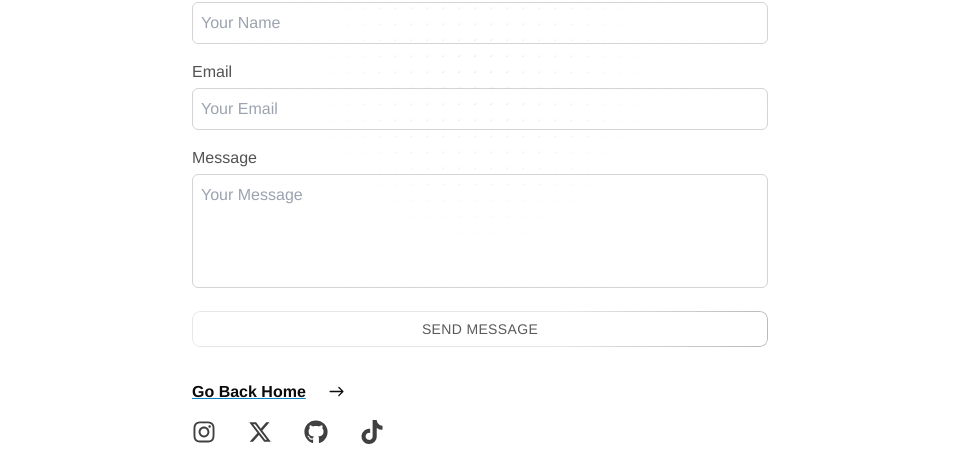
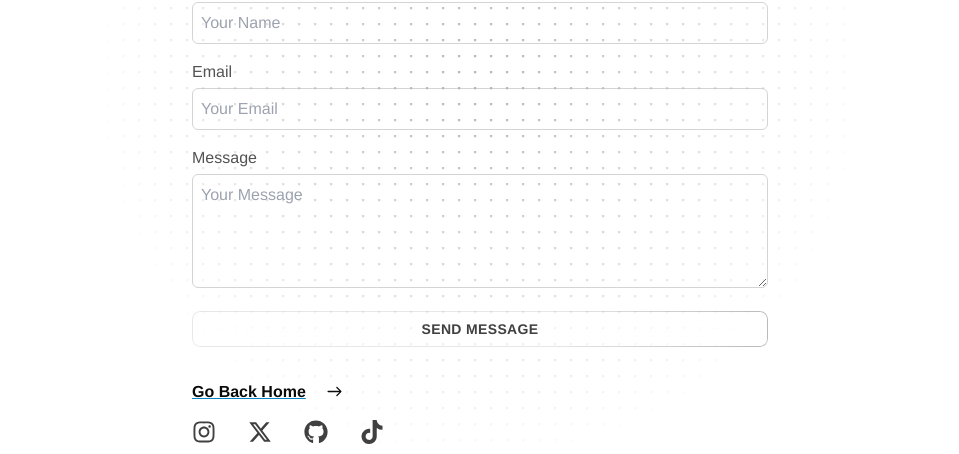
Before and after one commit to AdityaZxxx/Aditya-Portfolio, a Next.js app: page /contact in a window 1280 px wide. Shown: the part 323-777 px from the top of the page, without its empty margins (160-1119 px from the left). Built offline with nearby package versions, Linux system fonts and the light colour scheme.

Commit message:
change background

```diff
--- a/app/about/layout.tsx
+++ b/app/about/layout.tsx
@@ -10,7 +10,7 @@ export const metadata: Metadata = {
 
 export default function AboutLayout({ children }: Readonly<{ children: React.ReactNode }>) {
   return (
-    <BackgroundLines className="h-screen w-full">
+    <BackgroundLines>
       <Navbar />
       {children}
     </BackgroundLines>
--- a/app/about/page.tsx
+++ b/app/about/page.tsx
@@ -138,7 +138,7 @@ export default function About() {
               <p className="text-sm font-bold uppercase tracking-widest text-gray-700 dark:text-gray-300">
                 About Me.
               </p>
-              <h2 className="mt-6 text-3xl font-bold tracking-tight text-gray-900 dark:text-gray-300 sm:text-4xl lg:text-5xl">
+              <h2 className="mt-6  text-3xl font-bold tracking-tight text-gray-900 dark:text-gray-300 sm:text-4xl lg:text-5xl">
                 Let&apos;s get to know me
               </h2>
               <p className="mx-auto mt-4 max-w-2xl text-lg font-normal text-gray-700 dark:text-gray-300 lg:text-xl lg:leading-8">
--- a/app/contact/layout.tsx
+++ b/app/contact/layout.tsx
@@ -16,8 +16,8 @@ export default function ContactLayout({
   return (
     <div className="overflow-auto">
       <DotPattern
-        cr={0.5}
-        className={cn('[mask-image:radial-gradient(300px_circle_at_center,white,transparent)]')}
+        cr={1}
+        className={cn('[mask-image:radial-gradient(400px_circle_at_center,white,transparent)]')}
       />
       <Navbar />
       {children}
--- a/app/contact/page.tsx
+++ b/app/contact/page.tsx
@@ -71,7 +71,7 @@ export default function Contact() {
               type="text"
               id="name"
               placeholder="Your Name"
-              className="w-full mt-1 p-2 text-black dark:text-neutral-400 bg-white dark:bg-neutral-900  border border-neutral-300 dark:border-neutral-700 rounded-md focus:ring-2 focus:ring-sky-600 focus:border-transparent"
+              className="w-full mt-1 p-2 text-black dark:text-neutral-400 bg-white dark:bg-gray-950  border border-neutral-300 dark:border-neutral-700 rounded-md focus:ring-2 focus:ring-sky-600 focus:border-transparent"
             />
             {errors.name && <p className="mt-1 text-sm text-red-500">{errors.name.message}</p>}
           </div>
@@ -91,7 +91,7 @@ export default function Contact() {
               type="email"
               id="email"
               placeholder="Your Email"
-              className="w-full mt-1 p-2 dark:text-neutral-400 bg-white dark:bg-neutral-900 border border-neutral-300 dark:border-neutral-700 rounded-md focus:ring-2 focus:ring-sky-600 focus:border-transparent"
+              className="w-full mt-1 p-2 text-black dark:text-neutral-400 bg-white dark:bg-gray-950  border border-neutral-300 dark:border-neutral-700 rounded-md focus:ring-2 focus:ring-sky-600 focus:border-transparent"
             />
             {errors.email && <p className="mt-1 text-sm text-red-500">{errors.email.message}</p>}
           </div>
@@ -105,7 +105,7 @@ export default function Contact() {
               id="message"
               rows={4}
               placeholder="Your Message"
-              className="w-full mt-1 p-2 dark:text-neutral-400 bg-white dark:bg-neutral-900 border border-neutral-300 dark:border-neutral-700 rounded-md focus:ring-2 focus:ring-sky-600 focus:border-transparent resize-none"
+              className="w-full mt-1 p-2 text-black dark:text-neutral-400 bg-white dark:bg-gray-950  border border-neutral-300 dark:border-neutral-700 rounded-md focus:ring-2 focus:ring-sky-600 focus:border-transparent"
             />
             {errors.message && (
               <p className="mt-1 text-sm text-red-500">{errors.message.message}</p>
@@ -113,7 +113,7 @@ export default function Contact() {
           </div>
 
           <ShinyButton style={{ width: '100%' }} type="submit" disabled={isLoading}>
-            {isLoading ? 'Sending...' : 'Send Message'}
+            {isLoading ? 'Sending...' : <strong>send message</strong>}
           </ShinyButton>
         </form>
 
--- a/app/globals.css
+++ b/app/globals.css
@@ -67,6 +67,6 @@ body {
     @apply border-border;
   }
   body {
-    @apply bg-background text-foreground;
+    @apply bg-background text-foreground bg-white dark:bg-gray-950;
   }
 }
--- a/components/ui/background-beams-with-collision.tsx
+++ b/components/ui/background-beams-with-collision.tsx
@@ -70,7 +70,7 @@ export const BackgroundBeamsWithCollision = ({
     <div
       ref={parentRef}
       className={cn(
-        'min-h-screen bg-gradient-to-b from-sky-100 to-yellow-50 dark:from-[#010121] dark:to-black relative flex items-center w-full justify-center',
+        'min-h-screen bg-white dark:bg-gray-950 relative flex items-center w-full justify-center',
         className,
       )}
     >
--- a/components/ui/background-lines.tsx
+++ b/components/ui/background-lines.tsx
@@ -15,7 +15,7 @@ export const BackgroundLines = ({
   }
 }) => {
   return (
-    <div className={cn('h-[20rem] md:h-screen w-full bg-white dark:bg-black', className)}>
+    <div className={cn('h-[20rem] md:h-screen w-full bg-white dark:bg-gray-950', className)}>
       <SVG svgOptions={svgOptions} />
       {children}
     </div>
@@ -137,6 +137,26 @@ const SVG = ({
           key={`path-second-${idx}`}
         />
       ))}
+      {paths.map((path, idx) => (
+        <motion.path
+          d={path}
+          stroke={colors[idx]}
+          strokeWidth="2.3"
+          strokeLinecap="round"
+          variants={pathVariants}
+          initial="initial"
+          animate="animate"
+          transition={{
+            duration: svgOptions?.duration || 10,
+            ease: 'linear',
+            repeat: Infinity,
+            repeatType: 'loop',
+            delay: Math.floor(Math.random() * 10),
+            repeatDelay: Math.floor(Math.random() * 10 + 2),
+          }}
+          key={`path-second-${idx}`}
+        />
+      ))}
     </motion.svg>
   )
 }
--- a/components/ui/dot-pattern.tsx
+++ b/components/ui/dot-pattern.tsx
@@ -30,7 +30,7 @@ export function DotPattern({
     <svg
       aria-hidden="true"
       className={cn(
-        'pointer-events-none absolute inset-0 h-full w-full fill-neutral-400/80',
+        'pointer-events-none absolute inset-0 h-full w-full fill-neutral-200 stroke-neutral-400 dark:fill-neutral-800 dark:stroke-neutral-600',
         className,
       )}
       {...props}
--- a/components/ui/shiny-button.tsx
+++ b/components/ui/shiny-button.tsx
@@ -1,38 +1,34 @@
-"use client";
+'use client'
 
-import React from "react";
-import {
-  motion,
-  type AnimationProps,
-  type HTMLMotionProps,
-} from "framer-motion";
-import { cn } from "@/lib/utils";
+import React from 'react'
+import { motion, type AnimationProps, type HTMLMotionProps } from 'framer-motion'
+import { cn } from '@/lib/utils'
 
 const animationProps = {
-  initial: { "--x": "100%", scale: 0.8 },
-  animate: { "--x": "-100%", scale: 1 },
+  initial: { '--x': '100%', scale: 0.8 },
+  animate: { '--x': '-100%', scale: 1 },
   whileTap: { scale: 0.95 },
   transition: {
     repeat: Infinity,
-    repeatType: "loop",
+    repeatType: 'loop',
     repeatDelay: 1,
-    type: "spring",
+    type: 'spring',
     stiffness: 20,
     damping: 15,
     mass: 2,
     scale: {
-      type: "spring",
+      type: 'spring',
       stiffness: 200,
       damping: 5,
       mass: 0.5,
     },
   },
-} as AnimationProps;
+} as AnimationProps
 
-interface ShinyButtonProps extends HTMLMotionProps<"button"> {
-  children: React.ReactNode;
-  className?: string;
-  ref?: React.Ref<HTMLButtonElement>;
+interface ShinyButtonProps extends HTMLMotionProps<'button'> {
+  children: React.ReactNode
+  className?: string
+  ref?: React.Ref<HTMLButtonElement>
 }
 
 const ShinyButton = React.forwardRef<HTMLButtonElement, ShinyButtonProps>(
@@ -43,31 +39,31 @@ const ShinyButton = React.forwardRef<HTMLButtonElement, ShinyButtonProps>(
         {...animationProps}
         {...props}
         className={cn(
-          "relative rounded-lg px-6 py-2 font-medium backdrop-blur-xl transition-shadow duration-300 ease-in-out hover:shadow dark:bg-[radial-gradient(circle_at_50%_0%,hsl(var(--primary)/10%)_0%,transparent_60%)] dark:hover:shadow-[0_0_20px_hsl(var(--primary)/10%)]",
+          'relative rounded-lg px-6 py-2 font-medium backdrop-blur-xl transition-shadow duration-300 ease-in-out hover:shadow-md dark:bg-[radial-gradient(circle_at_50%_0%,hsl(var(--primary)/10%)_0%,transparent_60%)] dark:hover:shadow-[0_0_20px_hsl(var(--primary)/10%)]',
           className,
         )}
       >
         <span
-          className="relative block size-full text-sm uppercase tracking-wide text-[rgb(0,0,0,65%)] dark:font-light dark:text-[rgb(255,255,255,90%)]"
+          className="relative block size-full text-sm uppercase tracking-wide text-[rgb(0,0,0,75%)] dark:font-light dark:text-[rgb(255,255,255,90%)]"
           style={{
             maskImage:
-              "linear-gradient(-75deg,hsl(var(--primary)) calc(var(--x) + 20%),transparent calc(var(--x) + 30%),hsl(var(--primary)) calc(var(--x) + 100%))",
+              'linear-gradient(-75deg,hsl(var(--primary)) calc(var(--x) + 20%),transparent calc(var(--x) + 30%),hsl(var(--primary)) calc(var(--x) + 100%))',
           }}
         >
           {children}
         </span>
         <span
           style={{
-            mask: "linear-gradient(rgb(0,0,0), rgb(0,0,0)) content-box,linear-gradient(rgb(0,0,0), rgb(0,0,0))",
-            maskComposite: "exclude",
+            mask: 'linear-gradient(rgb(0,0,0), rgb(0,0,0)) content-box,linear-gradient(rgb(0,0,0), rgb(0,0,0))',
+            maskComposite: 'exclude',
           }}
           className="absolute inset-0 z-10 block rounded-[inherit] bg-[linear-gradient(-75deg,hsl(var(--primary)/10%)_calc(var(--x)+20%),hsl(var(--primary)/50%)_calc(var(--x)+25%),hsl(var(--primary)/10%)_calc(var(--x)+100%))] p-px"
         ></span>
       </motion.button>
-    );
+    )
   },
-);
+)
 
-ShinyButton.displayName = "ShinyButton";
+ShinyButton.displayName = 'ShinyButton'
 
-export default ShinyButton;
+export default ShinyButton
--- a/tailwind.config.ts
+++ b/tailwind.config.ts
@@ -18,7 +18,7 @@ export default {
             transform: 'translateX(0)',
           },
           '50%': {
-            transform: 'translateX(10px)',
+            transform: 'translateX(8px)',
           },
           '100%': {
             transform: 'translateX(0)',
```
